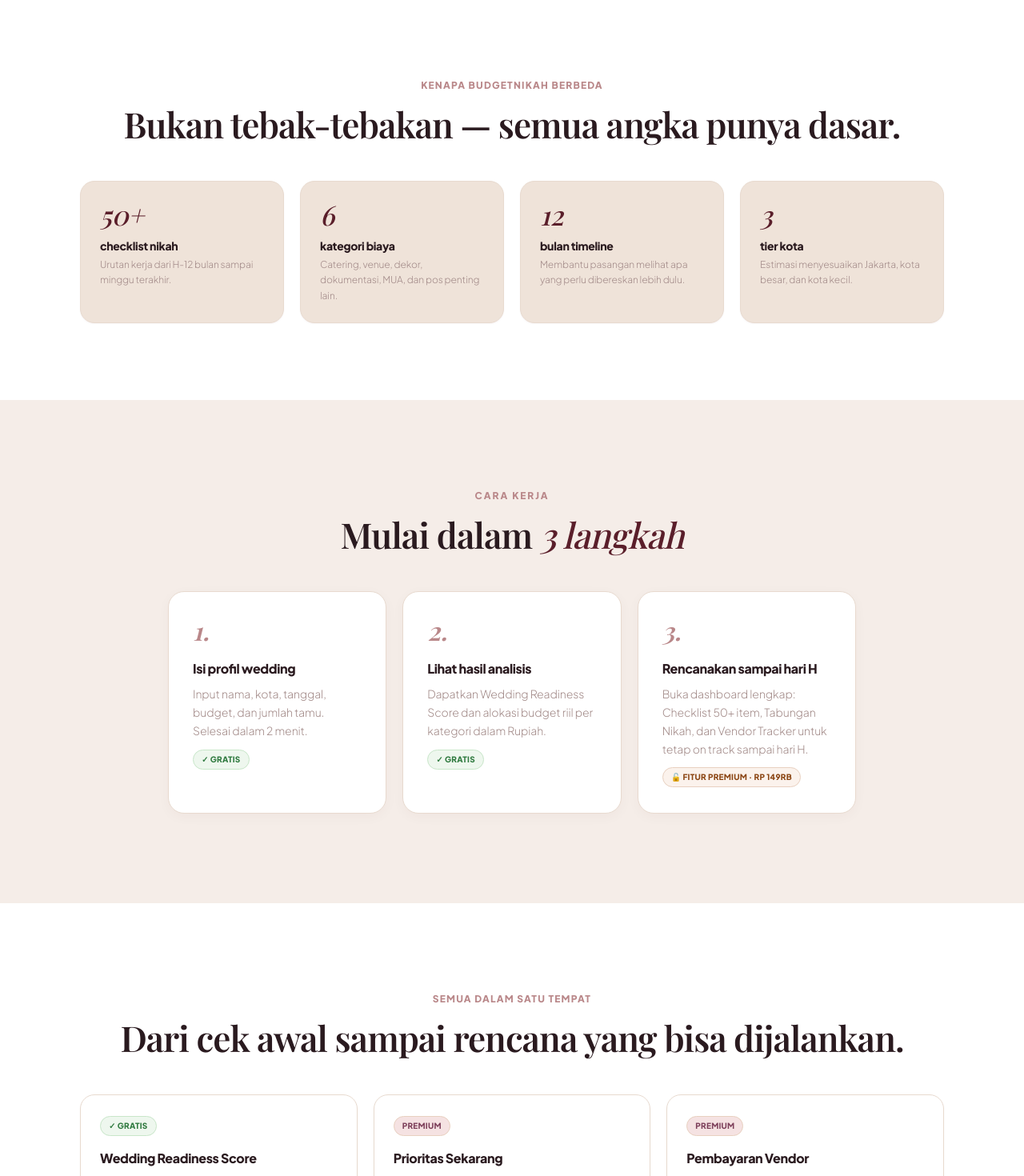
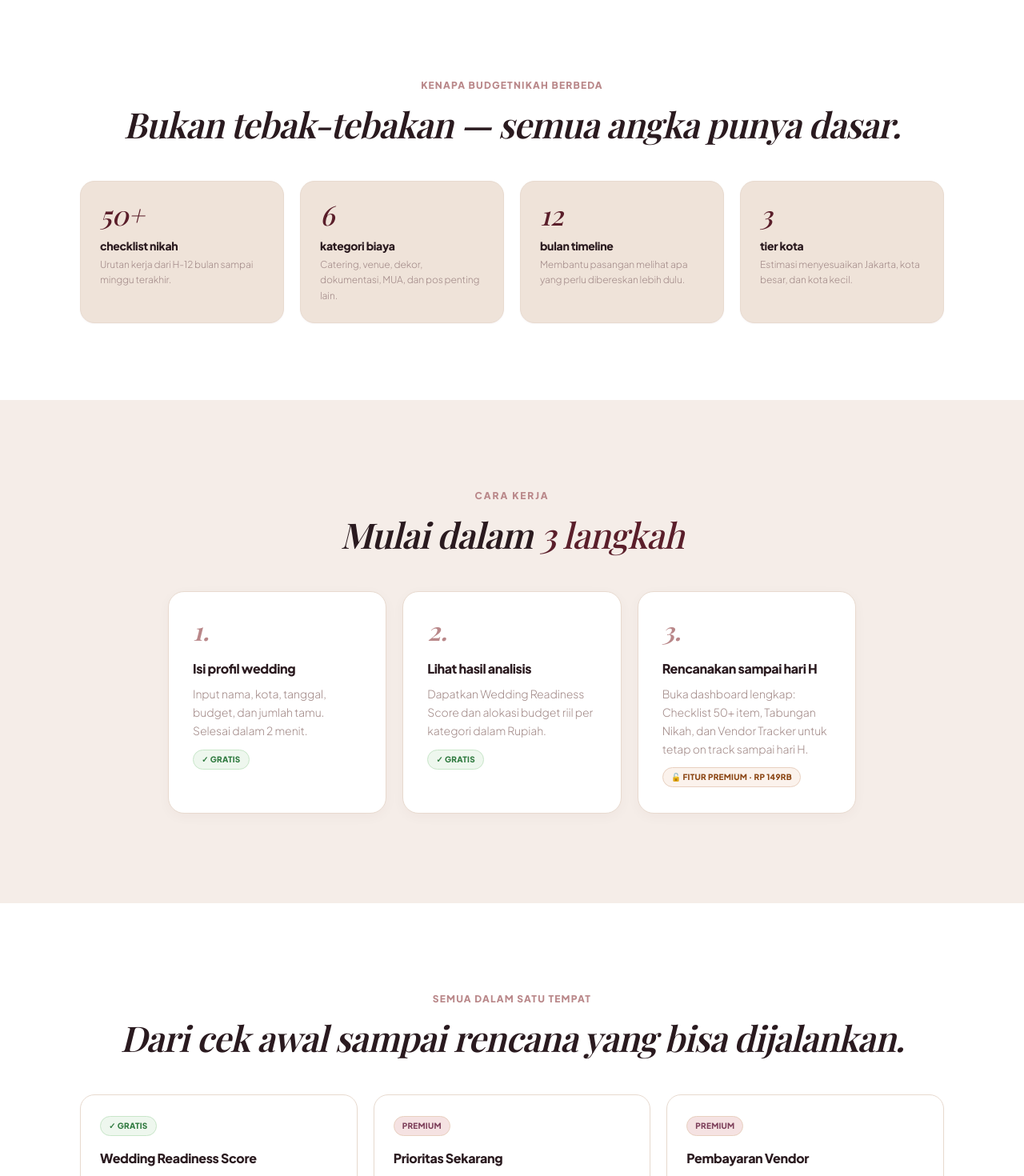
Before and after one commit to farhanafgany/Budget_Nikah, a Next.js app: page / in a window 1280 px wide. Shown: the part 1660-3130 px from the top of the page at 80% size. Built offline with nearby package versions, Linux system fonts and the light colour scheme; a web font is replaced by a local one.

Commit message:
Revert "experiment: remove italic from informational section headings"
This reverts commit 1726ea37c59ad52b669c4a96df747da358f8cc78.

```diff
--- a/src/components/landing/FeatureShowcase.tsx
+++ b/src/components/landing/FeatureShowcase.tsx
@@ -42,7 +42,7 @@ export function FeatureShowcase() {
         </p>
         <h2
           className="text-[26px] md:text-[44px] text-nikah-text text-center mb-7 md:mb-11 leading-tight"
-          style={{ fontFamily: 'var(--font-playfair), "Cormorant Garamond", Georgia, serif', fontWeight: 600, textWrap: 'balance' } as React.CSSProperties}
+          style={{ fontFamily: 'var(--font-playfair), "Cormorant Garamond", Georgia, serif', fontStyle: 'italic', fontWeight: 600, textWrap: 'balance' } as React.CSSProperties}
         >
           Dari cek awal sampai rencana yang bisa dijalankan.
         </h2>
--- a/src/components/landing/HowItWorks.tsx
+++ b/src/components/landing/HowItWorks.tsx
@@ -28,7 +28,7 @@ export function HowItWorks() {
         </p>
         <h2
           className="text-[28px] md:text-[44px] text-nikah-text text-center mb-8 md:mb-11 leading-tight"
-          style={{ fontFamily: 'var(--font-playfair), "Cormorant Garamond", Georgia, serif', fontWeight: 600, letterSpacing: '-0.02em' } as React.CSSProperties}
+          style={{ fontFamily: 'var(--font-playfair), "Cormorant Garamond", Georgia, serif', fontStyle: 'italic', fontWeight: 600, letterSpacing: '-0.02em' } as React.CSSProperties}
         >
           Mulai dalam <em>3 langkah</em>
         </h2>
--- a/src/components/landing/SocialProof.tsx
+++ b/src/components/landing/SocialProof.tsx
@@ -9,7 +9,7 @@ export function SocialProof() {
         </p>
         <h2
           className="text-[34px] md:text-[44px] text-nikah-text mb-6 leading-tight"
-          style={{ fontFamily: 'var(--font-playfair), "Cormorant Garamond", Georgia, serif', fontWeight: 600, letterSpacing: '-0.02em' } as React.CSSProperties}
+          style={{ fontFamily: 'var(--font-playfair), "Cormorant Garamond", Georgia, serif', fontStyle: 'italic', fontWeight: 600, letterSpacing: '-0.02em' } as React.CSSProperties}
         >
           Bukan spreadsheet kering, bukan app generik.
         </h2>
--- a/src/components/landing/TrustMetrics.tsx
+++ b/src/components/landing/TrustMetrics.tsx
@@ -30,7 +30,7 @@ export function TrustMetrics() {
         </p>
         <h2
           className="text-[28px] md:text-[44px] text-nikah-text text-center mb-7 md:mb-11 leading-tight"
-          style={{ fontFamily: 'var(--font-playfair), "Cormorant Garamond", Georgia, serif', fontWeight: 600, textWrap: 'balance' } as React.CSSProperties}
+          style={{ fontFamily: 'var(--font-playfair), "Cormorant Garamond", Georgia, serif', fontStyle: 'italic', fontWeight: 600, textWrap: 'balance' } as React.CSSProperties}
         >
           Bukan tebak-tebakan — semua angka punya dasar.
         </h2>
```
